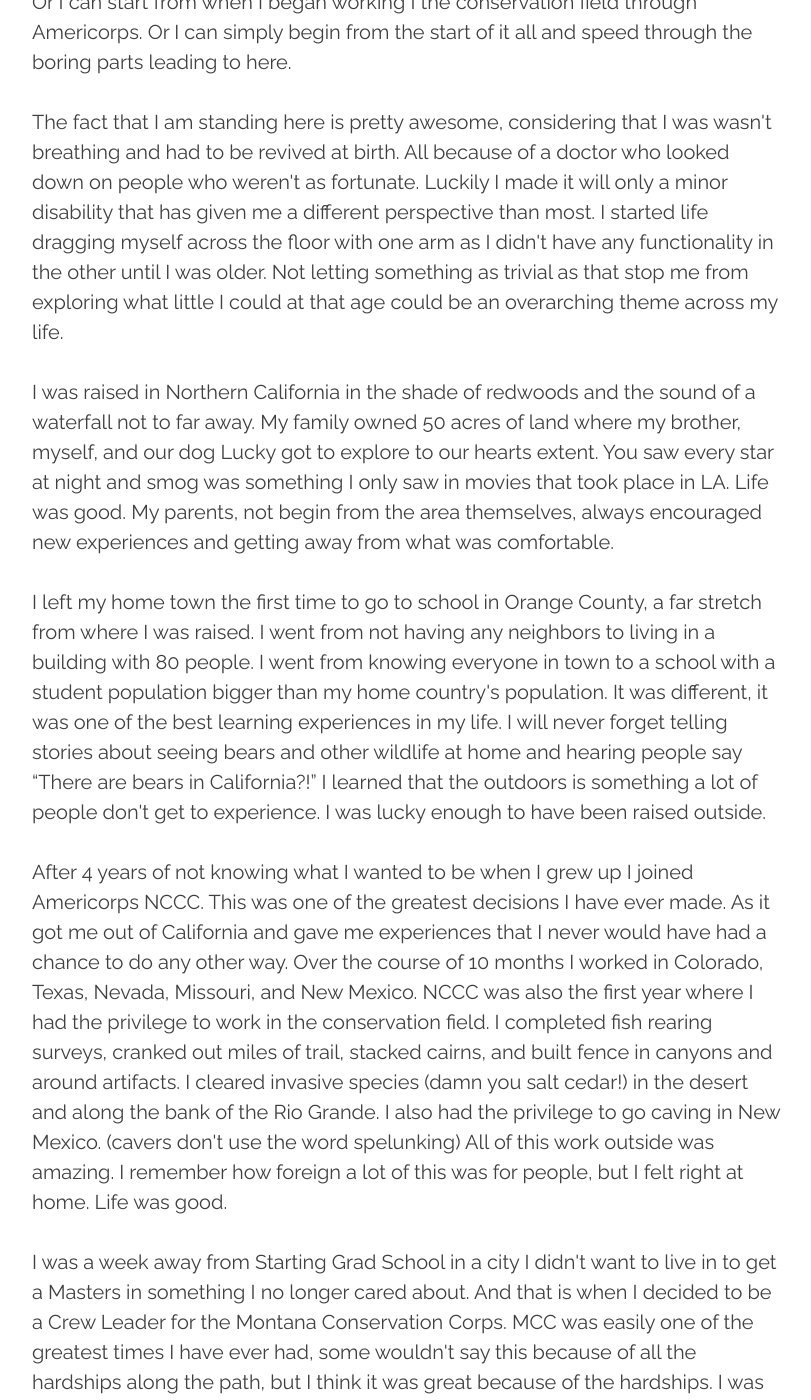
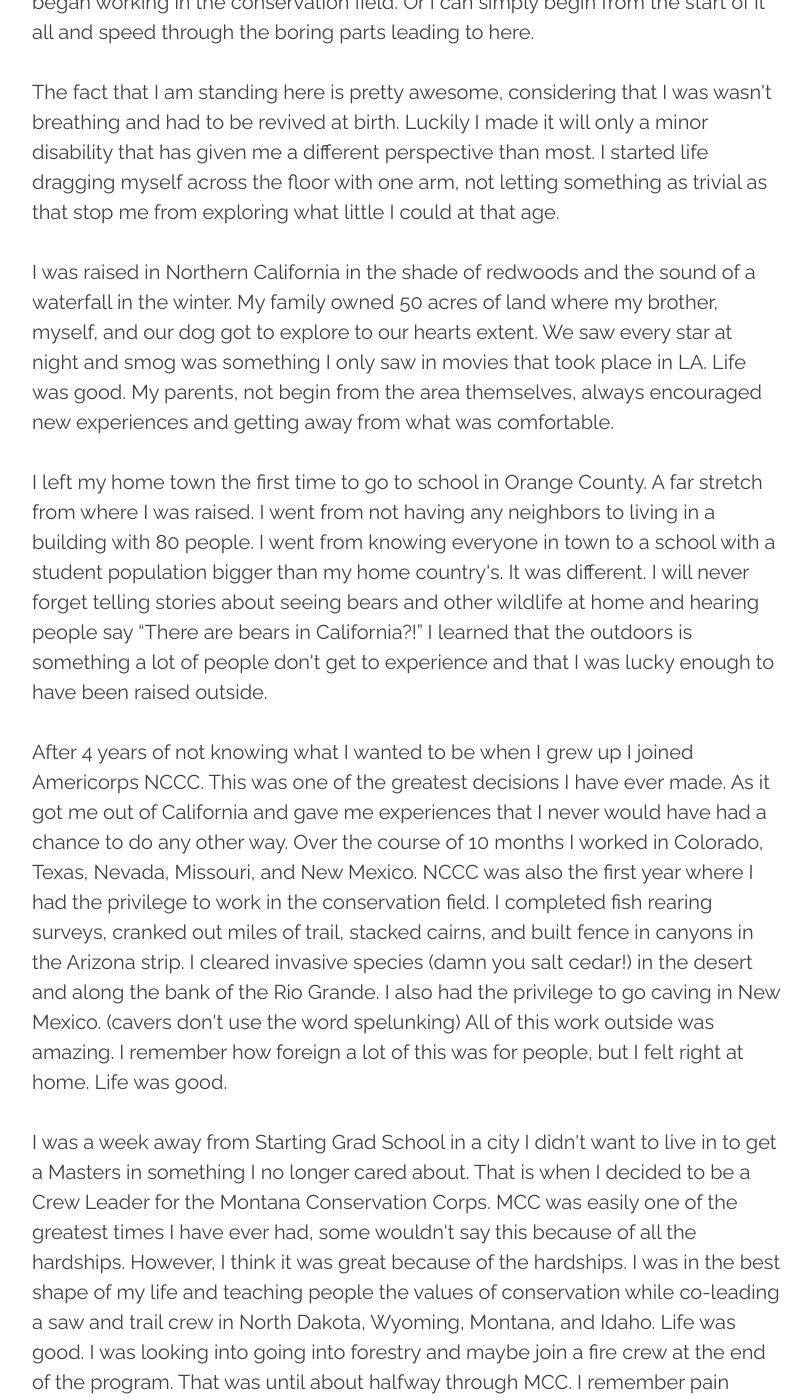
Before and after one commit to Topophi/topophi.github.io, a Jekyll site: the page built from _posts/2015-04-09-joseph-knox-story.markdown, in a window 1280 px wide and 1400 px high, scrolled down 742 px. Shown: the whole window, without its empty margins (233-1044 px from the left). Built offline with Jekyll 4.4.1, drawn with Linux system fonts in a browser that asks for light colours; nearby versions of some CDN libraries; some of the changed text lies outside the part shown.

Commit message:
added Stephen, fixed Joe and joins blog

```diff
--- a/_posts/2015-03-20-joannas-awesome-bio.markdown
+++ b/_posts/2015-03-20-joannas-awesome-bio.markdown
@@ -13,9 +13,9 @@
 
 <p>Hi there, my name is Joanna Khachikian and I am a founder of Topophi. I love spending my free time hiking, backpacking, running and doing yoga. I love baking chocolate chip cookies and eating them. </p>
 
-<p>My first backpacking trip was about a year ago and now I am in love. I have been always been a hiker, but I never spent the night in the back country. I have now been on 5 different backpacking trips and can't wait for the next one. What I love about backpacking is how I am so far away from society and the stars get so much brighter. I love getting stuck in situations, and only having what is in you backpack to get you out of it. I love the food when backpacking, for some reason everything tastes so much better! Its seriously amazing, trail mix becomes gold. </p>
+<p>My first backpacking trip was about a year ago and five backpacking trips later it has become my favorite hobby.  What I love about backpacking is how I am so far away from society and how the stars get so much brighter. I love getting stuck in difficult situations, and only having what is in you backpack to get out of it. I love the food when backpacking, for some reason everything tastes so much better! If you have ever backpacked you know how trail mix becomes gold. </p>
 
-<p> I am really excited about Topophi and how we are going to be helping people just like us get into the outdoors. I have been a victim of government websites taking me in circles to find permits. I know how frustrating it can be, and we are going to make it so much easier to get the information you need to get in the back country.</p>
+<p> I am really excited about Topophi and our mission to help people just like us get into the outdoors.  It is important to know what you need, and how to care for the forest.  I have been a victim of trying to plan trips and current websites taking me in circles to find permits and information. I know how frustrating it can be, and we are going to make it so much easier by connecting all the necessary tools to get you in the backcountry easily and quickly.</p>
 
 <blockquote>In every walk in nature one receives far more than he seeks"
   <p>- John Muir</p>
--- a/_posts/2015-04-09-joseph-knox-story.markdown
+++ b/_posts/2015-04-09-joseph-knox-story.markdown
@@ -12,28 +12,31 @@
 <h2>It starts</h2>
 
 <p>
-Well, how do I begin a bio about myself? I can jump into my life from when Topophi began as the Brain child of Joanna and Joel 2 of the other co-founders.  Or I can start from when I began working I the conservation field through Americorps.  Or I can simply begin from the start of it all and speed through the boring parts leading to here.
+Well, how do I begin a bio about myself? I can jump into my life from when Topophi began as the brain child of Joanna and Joel.  Or I can start from when I began working in the conservation field.  Or I can simply begin from the start of it all and speed through the boring parts leading to here.
 </p>
 <p>
-The fact that I am standing here is pretty awesome, considering that I was wasn't breathing and had to be revived at birth. All because of a doctor who looked down on people who weren't as fortunate.  Luckily I made it will only a minor disability that has given me a different perspective than most. I started life dragging myself across the floor with one arm as I didn't have any functionality in the other until I was older.  Not letting something as trivial as that stop me from exploring what little I could at that age could be an overarching theme across my life.
+The fact that I am standing here is pretty awesome, considering that I was wasn't breathing and had to be revived at birth. Luckily I made it will only a minor disability that has given me a different perspective than most. I started life dragging myself across the floor with one arm, not letting something as trivial as that stop me from exploring what little I could at that age.
 </p>
 <p>
-I was raised in Northern California in the shade of redwoods and the sound of a waterfall not to far away.  My family owned 50 acres of land where my brother, myself, and our dog Lucky got to explore to our hearts extent.  You saw every star at night and smog was something I only saw in movies that took place in LA. Life was good.  My parents, not begin from the area themselves, always encouraged new experiences and getting away from what was comfortable.
+I was raised in Northern California in the shade of redwoods and the sound of a waterfall in the winter.  My family owned 50 acres of land where my brother, myself, and our dog got to explore to our hearts extent.  We saw every star at night and smog was something I only saw in movies that took place in LA. Life was good.  My parents, not begin from the area themselves, always encouraged new experiences and getting away from what was comfortable.
 </p>
 <p>
-I left my home town the first time to go to school in Orange County, a far stretch from where I was raised.  I went from not having any neighbors to living in a building with 80 people.  I went from knowing everyone in town to a school with a student population bigger than my home country's population.   It was different, it was one of the best learning experiences in my life.  I will never forget telling stories about seeing bears and other wildlife at home and hearing people say “There are bears in California?!” I learned that the outdoors is something a lot of people don't get to experience.  I was lucky enough to have been raised outside.
+I left my home town the first time to go to school in Orange County. A far stretch from where I was raised.  I went from not having any neighbors to living in a building with 80 people.  I went from knowing everyone in town to a school with a student population bigger than my home country's.  It was different. I will never forget telling stories about seeing bears and other wildlife at home and hearing people say “There are bears in California?!” I learned that the outdoors is something a lot of people don't get to experience and that I was lucky enough to have been raised outside.
 </p>
 <p>
-After 4 years of not knowing what I wanted to be when I grew up I joined Americorps NCCC.  This was one of the greatest decisions I have ever made.  As it got me out of California and gave me experiences that I never would have had a chance to do any other way.  Over the course of 10 months I worked in Colorado, Texas, Nevada, Missouri, and New Mexico. NCCC was also the first year where I had the privilege to work in the conservation field.  I completed fish rearing surveys, cranked out miles of trail, stacked cairns, and built fence in canyons and around artifacts. I cleared invasive species (damn you salt cedar!) in the desert and along the bank of the Rio Grande.  I also had the privilege to go caving in New Mexico. (cavers don't use the word spelunking) All of this work outside was amazing.  I remember how foreign a lot of this was for people, but I felt right at home.  Life was good.
+After 4 years of not knowing what I wanted to be when I grew up I joined Americorps NCCC.  This was one of the greatest decisions I have ever made.  As it got me out of California and gave me experiences that I never would have had a chance to do any other way.  Over the course of 10 months I worked in Colorado, Texas, Nevada, Missouri, and New Mexico. NCCC was also the first year where I had the privilege to work in the conservation field.  I completed fish rearing surveys, cranked out miles of trail, stacked cairns, and built fence in canyons in the Arizona strip. I cleared invasive species (damn you salt cedar!) in the desert and along the bank of the Rio Grande.  I also had the privilege to go caving in New Mexico. (cavers don't use the word spelunking) All of this work outside was amazing.  I remember how foreign a lot of this was for people, but I felt right at home.  Life was good.
 </p>
 <p>
-I was a week away from Starting Grad School in a city I didn't want to live in to get a Masters in something I no longer cared about.  And that is when I decided to be a Crew Leader for the Montana Conservation Corps.  MCC was easily one of the greatest times I have ever had, some wouldn't say this  because of all the hardships along the path, but I think it was great because of the hardships.  I was in the best shape of my life and teaching people the values of conservation co-leading a saw and trail crew in North Dakota, Wyoming, Montana, and Idaho.  Life was good.  I was looking into going into forestry and maybe join a fire crew at the end of the program.  That was until about halfway through MCC.  I remember pain slowly setting in throughout my body and feeling more and more lethargic every week.  I fought through all of the pain and misery for the second half, writing it off to needing more rest and I was working to hard.  The last couple of months of the program were the second hardest time of my life.  Second to the 5 months after MCC. The only reason the time in MCC was better was because I was outside, I was surrounded by natural beauty and friends.
+I was a week away from Starting Grad School in a city I didn't want to live in to get a Masters in something I no longer cared about.  That is when I decided to be a Crew Leader for the Montana Conservation Corps.  MCC was easily one of the greatest times I have ever had, some wouldn't say this  because of all the hardships. However, I think it was great because of the hardships.  I was in the best shape of my life and teaching people the values of conservation while co-leading a saw and trail crew in North Dakota, Wyoming, Montana, and Idaho.  Life was good.  I was looking into going into forestry and maybe join a fire crew at the end of the program.  That was until about halfway through MCC.  I remember pain slowly setting in throughout my body and feeling more and more lethargic every week.  I fought through all of the pain and misery for the second half. I figured I needed more rest and that I was working too hard.  The last couple of months of the program were the second hardest time of my life.  The only reason the time in MCC wasn't the worste was because I was outside, I was surrounded by natural beauty and friends.
 </p>
 <p>
-When MCC was over my pain and misery just got exponentially worse.  I couldn't stand up in the morning without a prep talk to myself and 30 minutes of warming up my body.  Some days were better, but life was not good. In fact it was the opposite of good.  I was in and out of the doctors office 2 times a week getting test after test after test done to see why I was no longer able to join a fire crew or work as a backcountry ranger. After going to the best in the business I found that all I need is a shot once a week and I can feel as close to normal as possible.  It wasn't a cure, but rather a pause button for my disease.  Now the question was there.  What do I do with my life, what do I do from here? I was still recovering for about a year when Stephen (the other co-founder) gave me the idea to try programming.  I was hooked. I never saw myself at a desk all day, but I enjoyed the work.  And it leaves enough free time to make it all worth it.
+When MCC was over, the worste time in my life began.  My pain and misery just got exponentially worse.  I couldn't stand up in the morning without a prep talk to myself and 30 minutes of warming up.  Some days were better, but life was not good. In fact it was the opposite of good.  I was in and out of the doctors office 2 times a week getting test after test after test to see why I was no longer able to join a fire crew. After going to the best in the business I found that all I need is a shot once a week and I can feel as close to normal as possible.  It wasn't a cure, but rather a pause button for my disease.  Now the question was there.  What do I do with my life, what do I do from here? I was still recovering for about a year when Stephen gave me the idea to try programming.  I was hooked. I never saw myself at a desk all day, but I enjoyed the work.  And it leaves enough free time to make it all worth it.
 </p>
 <p>
-Fast forward to now, to Topophi. A side project hopefully turned full time job depending on what happens.  It is more than enjoyable to hypothesis what this could become.  We can make getting outside easier and more enjoyable.  We can kickstart a backpacking revolution that can shake the forests and parks from the ground up. We can get more people outside, healthier, and happier.  We can help people discover how amazing this country’s natural beauty is. From there, I can see a growth in interest for future conservation efforts, and a growth in a more eco friendly lifestyle. Or this can all be a big load of hogwash, but lets all hope it's not.
+Fast forward to now, to Topophi. A side project hopefully turned full time job depending on what happens.  It is more than enjoyable to hypothesis what this could become.  We can make getting outside easier and more enjoyable for anyone interested.  We can kickstart a backpacking revolution that can shake the forests and parks from the ground up. We can get more people outside, healthier, and happier.  We can help people discover how amazing this country’s natural beauty is. From there, I can see a growth in interest for future conservation efforts, and a growth in a more eco friendly lifestyle.
+</p>
+<p>
+But, that is all just a hypothesis.
 </p>
 
 
--- /dev/null
+++ b/_posts/2015-04-10-stephen-bishtawi-gets-naked.markdown
@@ -0,0 +1,23 @@
+---
+layout:      post
+title:       "Stephen Bishtawi Gets Naked"
+subtitle:    "Metaphorically speaking of course"
+description: "Stephen Bishtawi: A co-founder of Topophi"
+tags:        [Stephen Bishtawi, Bio, Topophi]
+date:        2015-04-10
+author:      "Stephen Bishtawi"
+---
+
+<p>Hello everyone!</p>
+
+<p>I am Stephen, another cofounder (how many of them are there?) of Topophi! My friends and I formed this company to solve one of the biggest challenges of backpacking: the planning. Anytime my friends and I wanted to go backpacking for the weekend, planning the trip was always a pain in the ass. Does the forest allow fires? Where do we park our car? What other regulations should we be aware of? I am sure we have all shared this frustrating experience. The information is scattered across multiple hard to navigate websites. And some information isnt even available online, you have to call a park ranger! There has got to be a better way! And so Topophi was born.</p>
+
+<p>I was not always a backpacker. And if you ever meet me you would quickly see that I am not an athletic person. I am not into sports or crossfit or whatever athletic people do nowadays. But I like backpacking. I enjoy hiking and camping and getting lost in nature. I am a software developer by trade and I spend most of my time on the computer building things. But there is just something special about getting away from civilization and the internet with all its cute pictures of cats and just immersing myself into the wonderful world around us.</p>
+
+<p>I started going camping at a young age. My father would always drag out our family every summer to some campground hours away from home. My father, mother, brother and I would cram into this small $50 tent and he would call that vacation. We hated it. The ground was hard. The flies were everywhere. When it wasn't flies, it was bees. It was always hot. The restrooms were horrible (although looking back, at least there were restrooms!). And there was nothing ever to do. Our gameboys would always mysteriously disappear the day we drove out. It sucked. But then it grew on me. My curiosity kicked in and I began to enjoy the hikes to the nearby lakes and rivers. At night we would sit around the fire cooking smores and staring into the night sky. The stars were always a treat. That is unfortunately something we lose out on when we live in the city. It wasn't long till I was asking my dad when was the next time we were going camping. Since then, my family has camped in Bryce Canyon, the Grand Canyon and several other smaller campsites in southern California.</p>
+
+<p>In college I met Joe, one of our other co-founders.. We lived in the same dorm and bonded over shared interests in science, video games and food. It was not long till we were going camping together with a few of our other friends. We camped at Yosemite, Sequoia and Kings Canyon National Park. I'll never forget our trip to Yosemite. We planned out a hike from our campsite to Half Dome and back. It was 20 miles roundtrip. And it was amazing. The Mist Trail was one of a kind and standing on top of Half Dome was exhilarating. Our trip was not perfect however. We had contracted food poisoning on the drive there and half of our group, myself included, had diarrhea problems while on the hike. We didn't get back till after nightfall. We were all sore, tired, and dehydrated but it was glorious and an amazing experience that we still talk about years later.</p>
+
+<p>Since then I've visited Joshua Tree, hiked up Freel Peak in Tahoe, and trekked local peaks like Mount San Antonio in Los Angeles and San Gorgonio Mountain in San Bernardino. I've moved on from simple car camping to four day backpacking trips. I am a slow hiker (ask the other co-founders, they leave me in the dust on the trails), but I always make it. And I always enjoy it. The uphills and the downhills. Well, okay, maybe not the uphills. And the downhills are a little hard on the knees. But its way more enjoyable than planning the trip and having to deal with the lack of information online. Backpacking is my hobby. I want to get out there as quickly as possible without having to deal with hunting for permits. We are building Topophi to help backpackers, like ourselves, get the information they want easily and quickly.</p>
+
+<p>My name is Stephen Bishtawi. I am a backpacker and a software engineer. I am building Topophi for myself, for you, and your backpacking buddies.</p>
```
